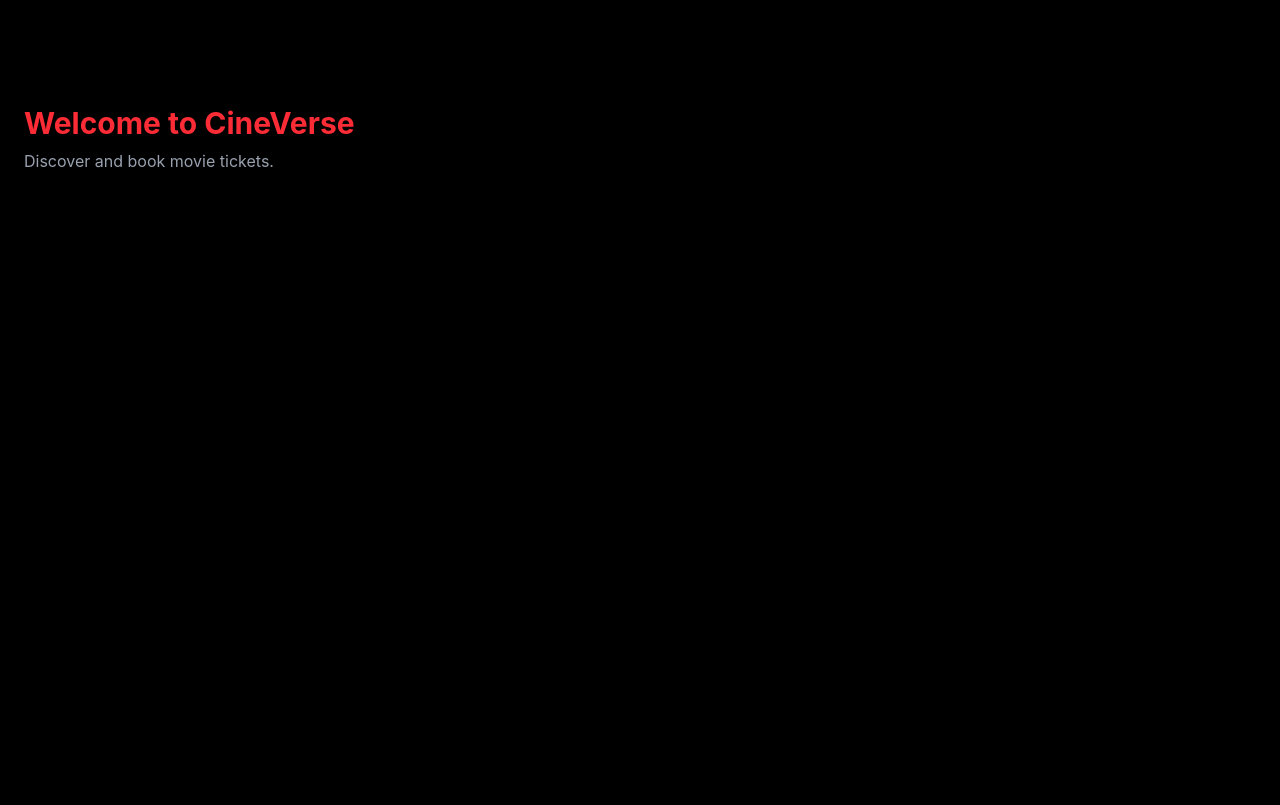
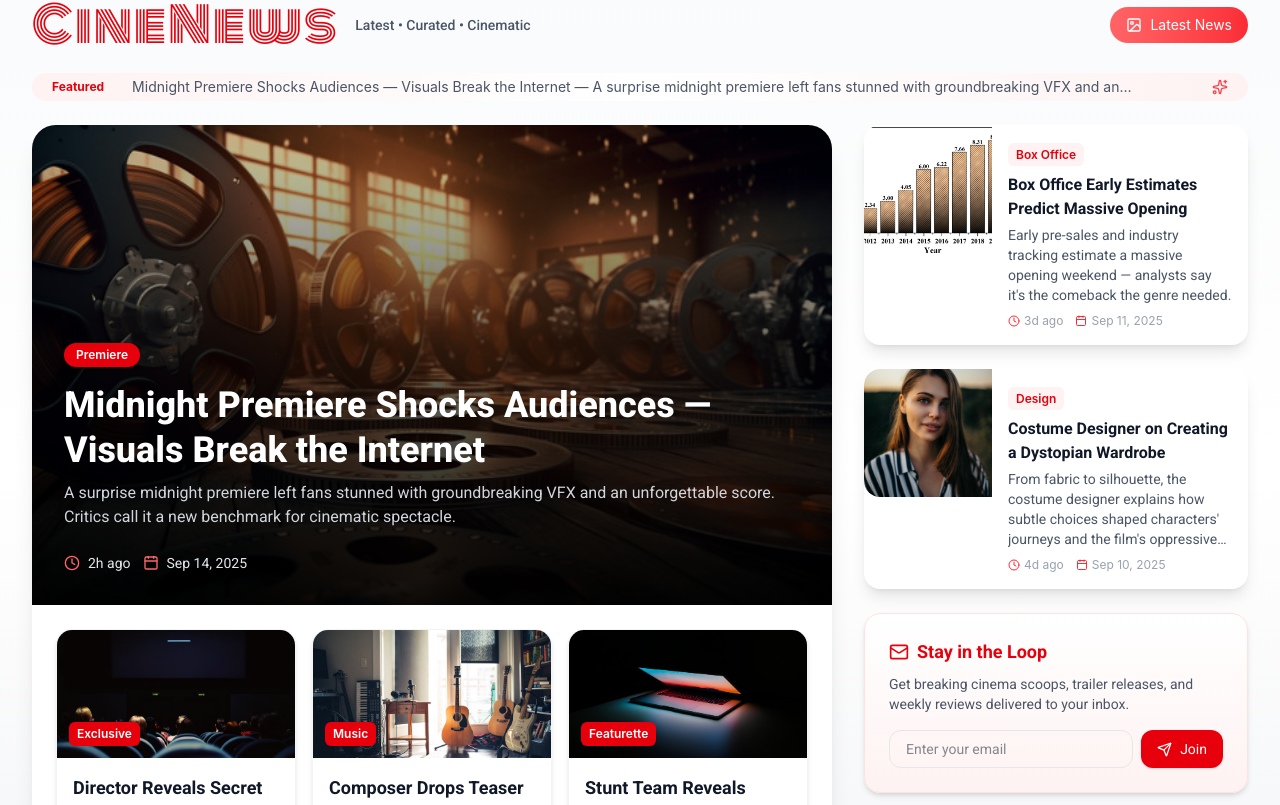
Before and after one commit to kKrishGupta/Movie_Ticket, a React (Vite) app in the folder client/: page / in a window 1280 px wide. Shown: the part 2295-3100 px from the top of the page. Built offline with nearby package versions, Linux system fonts and the light colour scheme.

Commit message:
Build foooter page and update app.jsx and home page

```diff
--- a/client/src/App.jsx
+++ b/client/src/App.jsx
@@ -4,6 +4,7 @@
 import Banner from './components/Banner';
 import Movies from './components/Movies';
 import Trailers from "./components/Trailers";
+import News from "./components/News";
 import Home from './pages/Home'
 import NotFound from './pages/NotFound'
 
@@ -14,6 +15,7 @@
       <Banner />
       <Movies />
       <Trailers/>
+      <News/>
       <main className="flex-1 pt-28 sm:pt-32">
         <Routes>
           <Route path="/" element={<Home />} />
--- /dev/null
+++ b/client/src/components/News.jsx
@@ -0,0 +1,263 @@
+import React, { useState } from 'react';
+import { newsStyles, newsCSS } from '../assets/dummyStyles';
+import { sampleNews } from '../assets/newdummydata';
+import { Image as ImageIcon, Sparkles, Clock, Calendar, Mail, Send } from 'lucide-react';
+
+const News = () => {
+  const [email, setEmail] = useState('');
+
+  const handleSubscribe = (e) => {
+    e.preventDefault();
+    if (email.trim()) {
+      alert(`Thank you for subscribing with ${email}!`);
+      setEmail('');
+    }
+  };
+
+  return (
+    <div className={newsStyles.container}>
+      <style>{`
+        @import url('https://fonts.googleapis.com/css2?family=Monoton&family=Roboto:wght@300;400;500;700;800&display=swap');
+        ${newsCSS}
+      `}</style>
+
+      {/* Header section */}
+      <header className={newsStyles.header}>
+        <div className={newsStyles.headerFlex}>
+          <div className={newsStyles.logoContainer}>
+            <div className={newsStyles.logoText} style={{ fontFamily: 'Monoton, cursive' }}>
+              CineNews
+            </div>
+            <div
+              className={newsStyles.logoSubtitle}
+              style={{ fontFamily: 'Roboto, sans-serif' }}
+            >
+              Latest • Curated • Cinematic
+            </div>
+          </div>
+
+          <div className={newsStyles.headerButtons}>
+            <button className={newsStyles.latestNewsButton}>
+              <ImageIcon size={16} />
+              <span className={newsStyles.buttonText}>Latest News</span>
+            </button>
+          </div>
+        </div>
+
+        {/* Featured hero stripe ticker */}
+        <div className={newsStyles.heroStripe}>
+          <div className={newsStyles.featuredBadge}>
+            <span className="font-bold">Featured</span>
+          </div>
+          <div className={newsStyles.stripeText}>
+            {sampleNews[0]?.title} — {sampleNews[0]?.excerpt}
+          </div>
+          <div className={newsStyles.stripeIcon}>
+            <Sparkles size={16} className="text-red-500 animate-pulse" />
+          </div>
+        </div>
+      </header>
+
+      {/* Main News Content */}
+      <main className={newsStyles.main}>
+        <section className={newsStyles.grid}>
+          {/* Left Column (Span 2): Hero Card + 3 Strip Cards */}
+          <article className={newsStyles.heroCard}>
+            {/* Top featured image banner with readable gradient */}
+            <div className="relative h-96 sm:h-[440px] md:h-[480px] lg:h-[440px] xl:h-[480px] w-full overflow-hidden">
+              <img
+                src={sampleNews[0]?.image}
+                alt={sampleNews[0]?.title}
+                className="w-full h-full object-cover transition-transform duration-700 hover:scale-105"
+                loading="eager"
+              />
+              <div className="absolute inset-0 bg-gradient-to-t from-black/95 via-black/60 to-black/20 pointer-events-none" />
+
+              <div className={newsStyles.heroContent}>
+                <span className={newsStyles.heroCategory}>
+                  {sampleNews[0]?.category}
+                </span>
+
+                <h1
+                  className="mt-3 sm:mt-4 text-xl sm:text-2xl md:text-3xl lg:text-4xl font-extrabold leading-tight text-white tracking-normal line-clamp-2"
+                  style={{ fontFamily: 'Roboto, sans-serif' }}
+                >
+                  {sampleNews[0]?.title}
+                </h1>
+
+                <p
+                  className={`${newsStyles.heroExcerpt} line-clamp-2`}
+                  style={{ fontFamily: 'Roboto, sans-serif' }}
+                >
+                  {sampleNews[0]?.excerpt}
+                </p>
+
+                <div className={newsStyles.heroMeta}>
+                  <div className={newsStyles.metaItem}>
+                    <Clock size={16} className="text-red-400" />
+                    <span
+                      className={newsStyles.metaText}
+                      style={{ fontFamily: 'Roboto, sans-serif' }}
+                    >
+                      {sampleNews[0]?.time}
+                    </span>
+                  </div>
+
+                  <div className={newsStyles.metaItem}>
+                    <Calendar size={16} className="text-red-400" />
+                    <span
+                      className={newsStyles.metaText}
+                      style={{ fontFamily: 'Roboto, sans-serif' }}
+                    >
+                      {sampleNews[0]?.date}
+                    </span>
+                  </div>
+                </div>
+              </div>
+            </div>
+
+            {/* Bottom 3 news cards strip */}
+            <div className={newsStyles.heroStrip}>
+              <div className={newsStyles.stripGrid}>
+                {sampleNews.slice(1, 4).map((item) => (
+                  <article key={item.id} className={newsStyles.articleCard}>
+                    <div className={newsStyles.articleImage}>
+                      <img
+                        src={item.image}
+                        alt={item.title}
+                        className={newsStyles.articleImg}
+                        loading="lazy"
+                      />
+                      <span className={newsStyles.articleCategory}>
+                        {item.category}
+                      </span>
+                    </div>
+
+                    <div className={newsStyles.articleContent}>
+                      <div>
+                        <h3
+                          className={`${newsStyles.articleTitle} line-clamp-2`}
+                          style={{ fontFamily: 'Roboto, sans-serif' }}
+                        >
+                          {item.title}
+                        </h3>
+
+                        <p
+                          className={`${newsStyles.articleExcerpt} line-clamp-3`}
+                          style={{ fontFamily: 'Roboto, sans-serif' }}
+                        >
+                          {item.excerpt}
+                        </p>
+                      </div>
+                    </div>
+                  </article>
+                ))}
+              </div>
+            </div>
+          </article>
+
+          {/* Right Column (Span 1): Sidebar with articles 5, 6 and Subscribe card */}
+          <aside className={newsStyles.sidebar}>
+            {sampleNews.slice(4, 6).map((item) => (
+              <article key={item.id} className={newsStyles.sidebarCard}>
+                <div className={newsStyles.sidebarCardInner}>
+                  <div className={newsStyles.sidebarImage}>
+                    <img
+                      src={item.image}
+                      alt={item.title}
+                      className={newsStyles.sidebarImg}
+                      loading="lazy"
+                    />
+                  </div>
+
+                  <div className={newsStyles.sidebarContent}>
+                    <span className={newsStyles.sidebarCategory}>
+                      {item.category}
+                    </span>
+
+                    <h4
+                      className={`${newsStyles.sidebarTitle} line-clamp-2`}
+                      style={{ fontFamily: 'Roboto, sans-serif' }}
+                    >
+                      {item.title}
+                    </h4>
+
+                    <p
+                      className={`${newsStyles.sidebarExcerpt} line-clamp-3`}
+                      style={{ fontFamily: 'Roboto, sans-serif' }}
+                    >
+                      {item.excerpt}
+                    </p>
+
+                    {(item.time || item.date) && (
+                      <div className="mt-2 flex items-center gap-3 text-xs text-gray-400">
+                        {item.time && (
+                          <span className="flex items-center gap-1">
+                            <Clock size={12} className="text-red-500" />
+                            {item.time}
+                          </span>
+                        )}
+                        {item.date && (
+                          <span className="flex items-center gap-1">
+                            <Calendar size={12} className="text-red-500" />
+                            {item.date}
+                          </span>
+                        )}
+                      </div>
+                    )}
+                  </div>
+                </div>
+              </article>
+            ))}
+
+            {/* Newsletter Subscription Card */}
+            <div className={newsStyles.subscribeCard}>
+              <div className="flex items-center gap-2 text-red-600 mb-1">
+                <Mail size={20} />
+                <h3
+                  className={newsStyles.subscribeTitle}
+                  style={{ fontFamily: 'Roboto, sans-serif' }}
+                >
+                  Stay in the Loop
+                </h3>
+              </div>
+
+              <p
+                className={newsStyles.subscribeText}
+                style={{ fontFamily: 'Roboto, sans-serif' }}
+              >
+                Get breaking cinema scoops, trailer releases, and weekly reviews delivered to your inbox.
+              </p>
+
+              <form
+                onSubmit={handleSubscribe}
+                className={newsStyles.subscribeForm}
+              >
+                <input
+                  type="email"
+                  value={email}
+                  onChange={(e) => setEmail(e.target.value)}
+                  placeholder="Enter your email"
+                  required
+                  className={newsStyles.subscribeInput}
+                  style={{ fontFamily: 'Roboto, sans-serif' }}
+                />
+                <button
+                  type="submit"
+                  className={newsStyles.subscribeButton}
+                  style={{ fontFamily: 'Roboto, sans-serif' }}
+                >
+                  <Send size={15} />
+                  <span>Join</span>
+                </button>
+              </form>
+            </div>
+          </aside>
+        </section>
+      </main>
+      <style jsx>{newsCSS}</style>
+    </div>
+  );
+};
+
+export default News;
--- a/client/src/components/Trailers.jsx
+++ b/client/src/components/Trailers.jsx
@@ -239,7 +239,7 @@
           </div>
         </div>
       </div>
-      <style jsx>{trailersCSS}</style>
+      <style>{trailersCSS}</style>
     </div>
   )
 }
```
